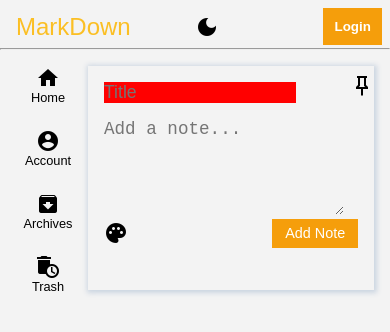
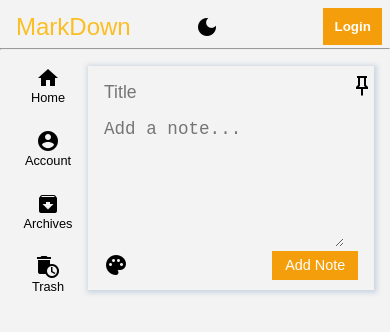
Before and after one commit to syed-shaida-hussain/Notes-App, a React (Create React App) app: page / in a window 390 px wide. Shown: the top 332 px of the page. Built offline with nearby package versions, Linux system fonts and the light colour scheme; no server answers; what miragejs would draw is missing.

Commit message:
Update homePage.css

```diff
--- a/src/pages/Homepage/homePage.css
+++ b/src/pages/Homepage/homePage.css
@@ -301,7 +301,7 @@
 
 .textarea {
   width: 15rem;
-  min-height: 6rem;
+  /* min-height: 7rem; */
 }
 
 .note-card {
@@ -317,7 +317,6 @@
 }
 
 .input{
-  background-color: red;
   max-width: 12rem;
 }
 
```
